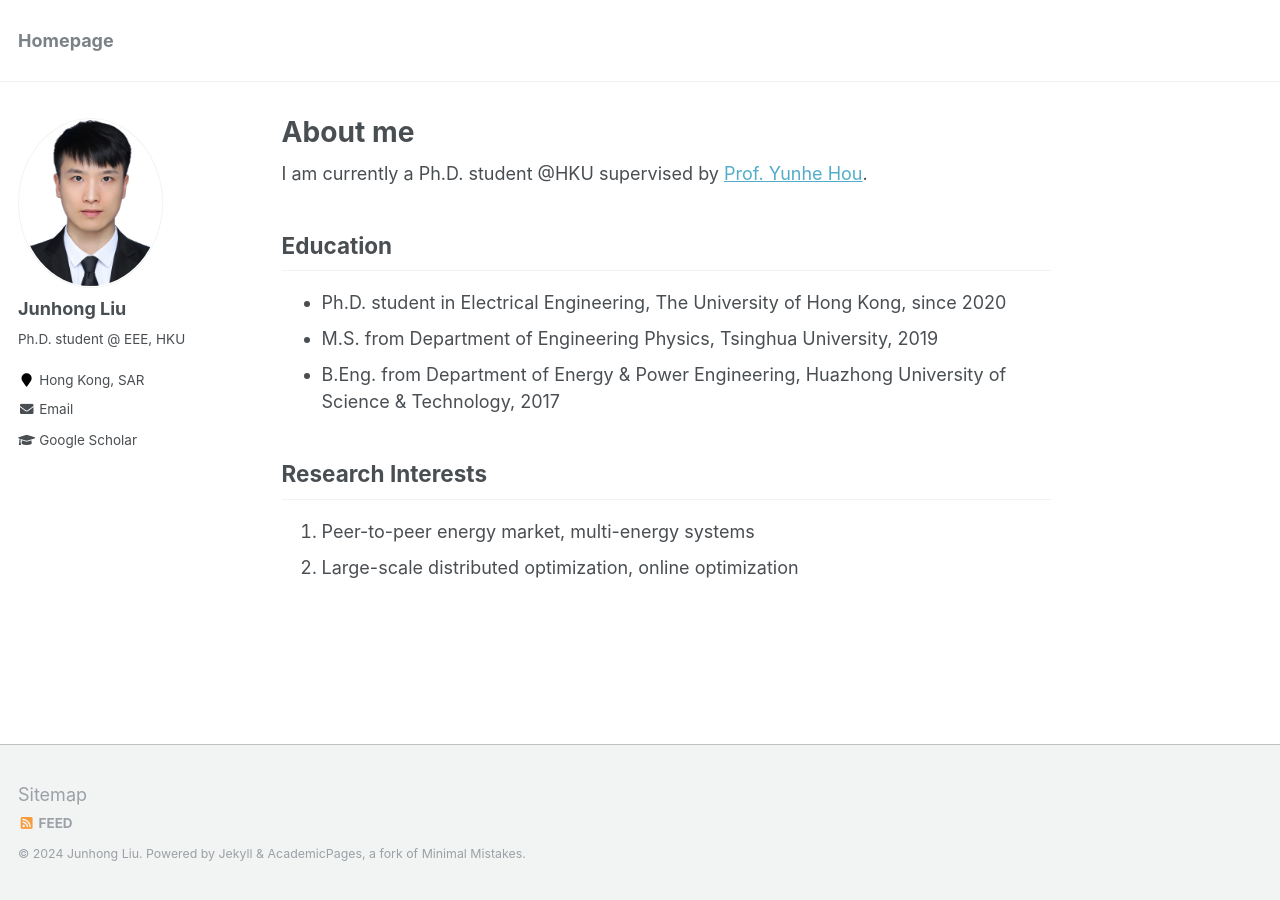
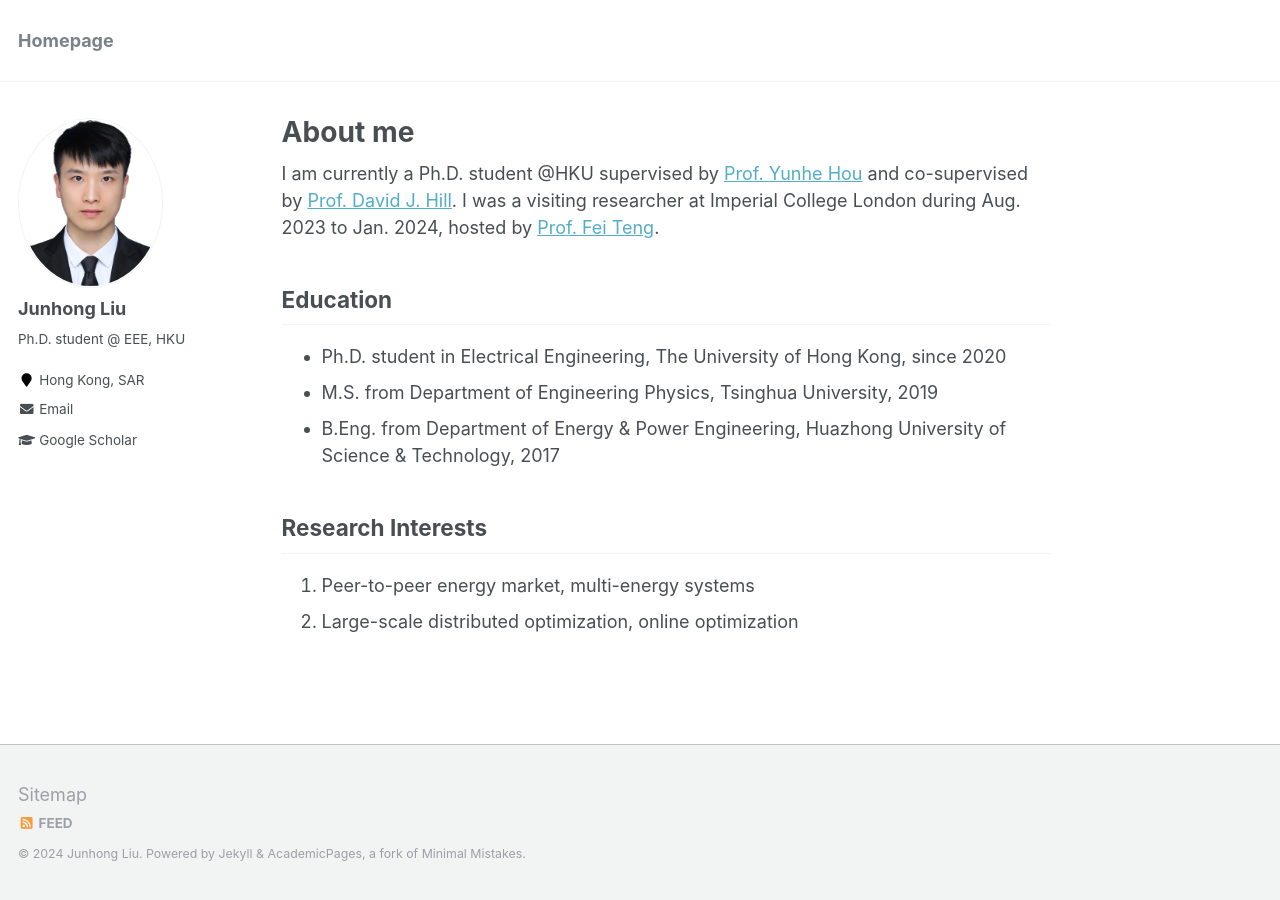
Before and after one commit to johnny-eee/online, a Jekyll site: the page built from _pages/about.md, in a window 1280 px wide. Built offline with Jekyll 4.4.1, drawn with Linux system fonts in a browser that asks for light colours.

Commit message:
Update about.md

```diff
--- a/_pages/about.md
+++ b/_pages/about.md
@@ -8,7 +8,7 @@ redirect_from:
   - /about.html
 ---
 
-I am currently a Ph.D. student @HKU supervised by [Prof. Yunhe Hou](https://www.eee.hku.hk/people/yhhou/).
+I am currently a Ph.D. student @HKU supervised by [Prof. Yunhe Hou](https://www.eee.hku.hk/people/yhhou/) and co-supervised by [Prof. David J. Hill](https://www.eee.hku.hk/people/dhill/). I was a visiting researcher at Imperial College London during Aug. 2023 to Jan. 2024, hosted by [Prof. Fei Teng](https://profiles.imperial.ac.uk/f.teng).
 
 ## Education
 
```
